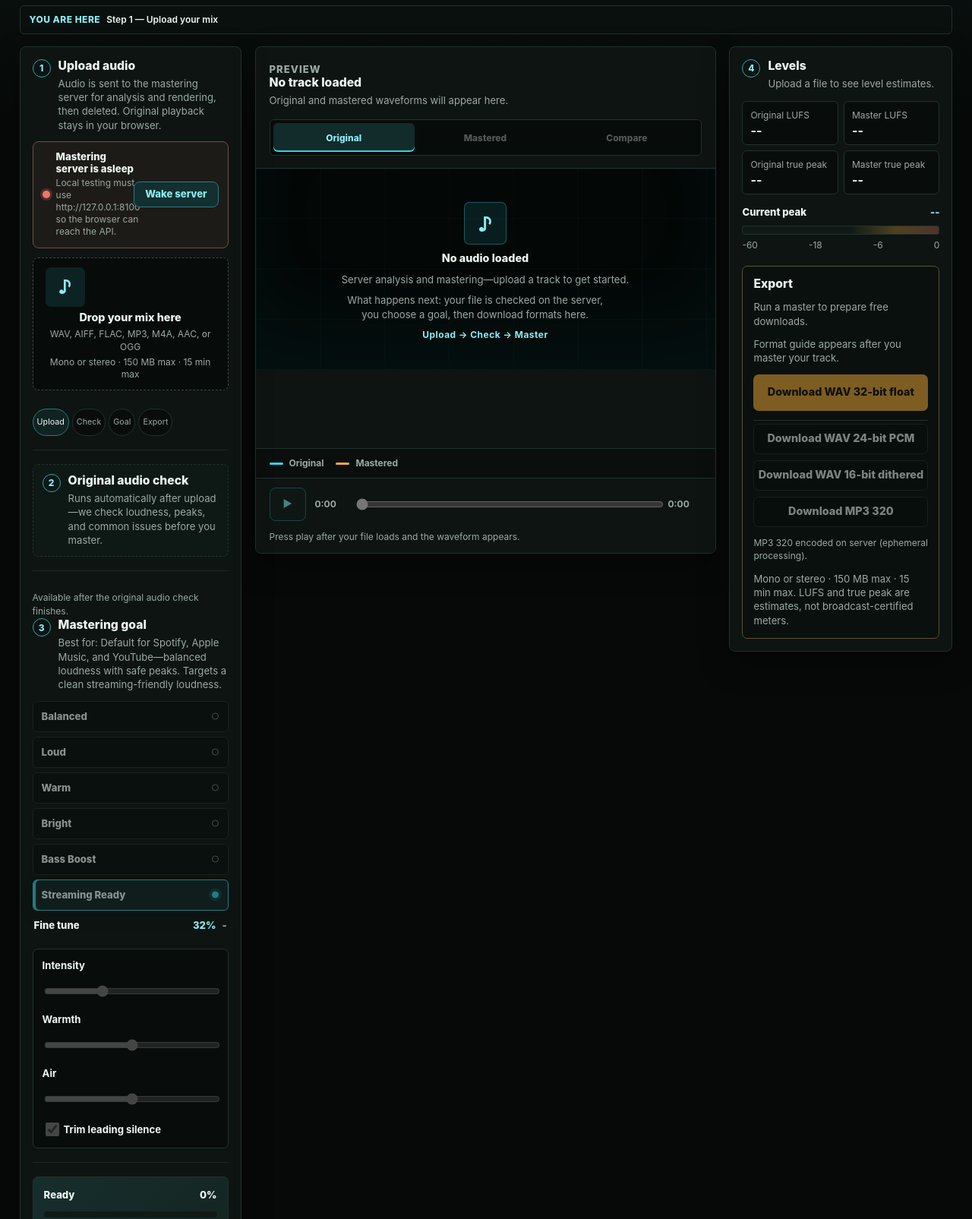
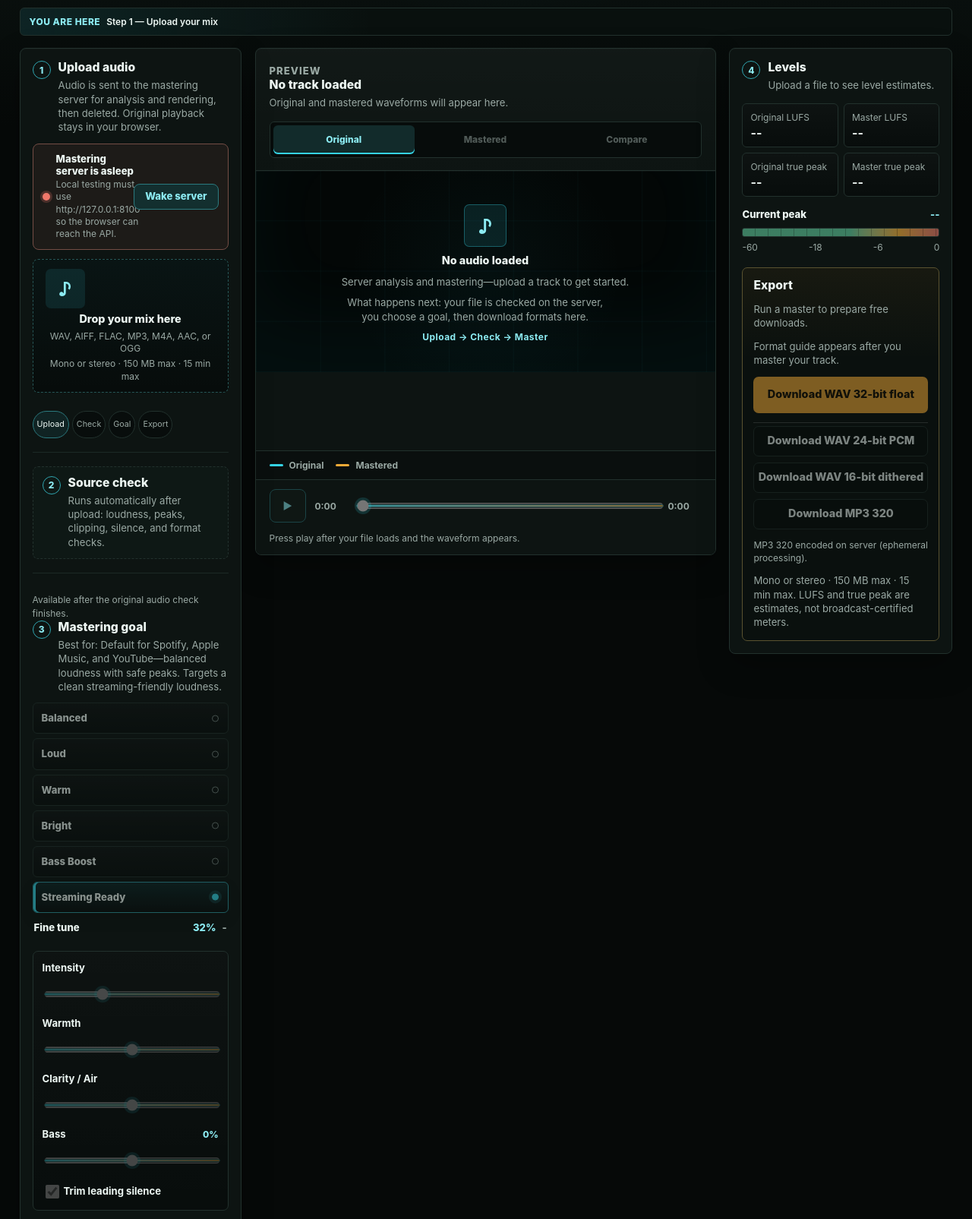
Before and after one commit to DevGhosty/Master-Lab, a website: page index.html in a window 1280 px wide. Shown: the part 123-1728 px from the top of the page at 76% size. Drawn offline with Linux system fonts and the light colour scheme; no server answers.

Commit message:
feat: add bass control to mastering interface and update related UI elements

```diff
--- a/api.js
+++ b/api.js
@@ -105,6 +105,7 @@
   form.append("intensity", String(controls.intensity));
   form.append("warmth", String(controls.warmth));
   form.append("air", String(controls.air));
+  form.append("bass", String(controls.bass));
   form.append("trimSilence", controls.trimSilence ? "true" : "false");
   if (Number.isFinite(controls.targetLoudness)) {
     form.append("targetLoudness", String(controls.targetLoudness));
--- a/app.js
+++ b/app.js
@@ -454,6 +454,9 @@
   applyPreviewVolume();
 });
 els.intensitySlider.addEventListener("input", updateControlOutputs);
+els.warmthSlider.addEventListener("input", updateControlOutputs);
+els.airSlider.addEventListener("input", updateControlOutputs);
+if (els.bassSlider) els.bassSlider.addEventListener("input", updateControlOutputs);
 els.presetButtons.forEach((button) => {
   button.addEventListener("click", () => selectPreset(button.dataset.preset));
 });
--- a/constants.js
+++ b/constants.js
@@ -37,8 +37,8 @@
     server: "Server analysis and mastering—upload a track to get started.",
   },
   status: {
-    idle: "Upload audio to run an original audio check.",
-    serverIdle: "Upload audio for server-side analysis (processed and deleted immediately).",
+    idle: "Upload your mix, get a measured master, compare, export.",
+    serverIdle: "Upload your mix, get a measured server master, compare, export.",
     analysisDone: "Original audio check complete. Choose a preset and master when ready.",
     analysisDoneServer: "Original audio check complete. Choose a preset and master when ready.",
     readyToMaster: "Ready to master",
@@ -97,7 +97,7 @@
     },
     analysisPlaceholder: {
       empty:
-        "Runs automatically after upload—we check loudness, peaks, and common issues before you master.",
+        "Runs automatically after upload: loudness, peaks, clipping, silence, and format checks.",
       loaded: "Checking your file now. Results will appear here in a moment.",
     },
     nextByPhase: {
--- a/dom.js
+++ b/dom.js
@@ -58,6 +58,8 @@
   intensityOutput: document.querySelector("#intensityOutput"),
   warmthSlider: document.querySelector("#warmthSlider"),
   airSlider: document.querySelector("#airSlider"),
+  bassSlider: document.querySelector("#bassSlider"),
+  bassOutput: document.querySelector("#bassOutput"),
   trimSilenceToggle: document.querySelector("#trimSilenceToggle"),
   progressLabel: document.querySelector("#progressLabel"),
   progressPercent: document.querySelector("#progressPercent"),
@@ -310,6 +312,7 @@
   if (els.intensitySlider) els.intensitySlider.disabled = locked;
   if (els.warmthSlider) els.warmthSlider.disabled = locked;
   if (els.airSlider) els.airSlider.disabled = locked;
+  if (els.bassSlider) els.bassSlider.disabled = locked;
   if (els.trimSilenceToggle) els.trimSilenceToggle.disabled = locked;
 }
 
@@ -510,7 +513,7 @@
     intensity: Number(els.intensitySlider.value) / 100,
     warmth: Number(els.warmthSlider.value) / 100,
     air: Number(els.airSlider.value) / 100,
-    bass: preset.bass,
+    bass: Number(els.bassSlider?.value ?? Math.round((preset.bass + 0.5) * 100)) / 100 - 0.5,
     ceilingDb: getAdaptiveCeiling(preset),
     targetLoudness: getAdaptiveTarget(preset),
     sourceLoudnessDb: state.analysis?.loudnessDb ?? null,
@@ -520,6 +523,10 @@
 
 export function updateControlOutputs() {
   els.intensityOutput.textContent = `${els.intensitySlider.value}%`;
+  if (els.bassOutput && els.bassSlider) {
+    const bassValue = Number(els.bassSlider.value) - 50;
+    els.bassOutput.textContent = `${bassValue > 0 ? "+" : ""}${bassValue}%`;
+  }
 }
 
 export function selectPreset(key, applyDefaults = true) {
@@ -536,6 +543,9 @@
     els.intensitySlider.value = Math.round(preset.intensity * 100).toString();
     els.warmthSlider.value = Math.round(preset.warmth * 100).toString();
     els.airSlider.value = Math.round(preset.air * 100).toString();
+    if (els.bassSlider) {
+      els.bassSlider.value = Math.round((preset.bass + 0.5) * 100).toString();
+    }
     updateControlOutputs();
   }
 }
--- a/index.html
+++ b/index.html
@@ -98,7 +98,7 @@
             <div class="section-heading">
               <span class="step-number">2</span>
               <div>
-                <h2>Original audio check</h2>
+                <h2>Source check</h2>
                 <p id="analysisPlaceholderCopy">
                   Runs automatically after upload—we check loudness, peaks, and common issues before you master.
                 </p>
@@ -110,7 +110,7 @@
             <div class="section-heading">
               <span class="step-number">2</span>
               <div>
-                <h2>Original audio check</h2>
+                <h2>Source check</h2>
                 <p id="readinessCopy">Analysis appears after upload.</p>
               </div>
             </div>
@@ -202,8 +202,13 @@
                 <input id="warmthSlider" type="range" min="0" max="100" value="50" disabled />
               </label>
               <label class="range-row">
-                <span>Air</span>
+                <span>Clarity / Air</span>
                 <input id="airSlider" type="range" min="0" max="100" value="50" disabled />
+              </label>
+              <label class="range-row">
+                <span>Bass</span>
+                <output id="bassOutput">0%</output>
+                <input id="bassSlider" type="range" min="0" max="100" value="50" disabled />
               </label>
               <label class="toggle-row">
                 <input id="trimSilenceToggle" type="checkbox" checked disabled />
--- a/styles.css
+++ b/styles.css
@@ -44,6 +44,10 @@
   box-sizing: border-box;
 }
 
+[hidden] {
+  display: none !important;
+}
+
 body {
   margin: 0;
   min-height: 100vh;
@@ -445,15 +449,16 @@
 .input-panel,
 .meters-panel {
   display: flex;
-  height: min(820px, calc(100vh - 132px));
-  min-height: 640px;
+  height: auto;
+  min-height: 0;
+  max-height: none;
   flex-direction: column;
   gap: var(--space-5);
+  overflow: visible;
 }
 
 .input-panel {
   grid-area: input;
-  overflow: auto;
 }
 
 .center-stage {
@@ -1052,7 +1057,7 @@
   border: 1px solid var(--line-strong);
   border-radius: var(--radius-md);
   background: var(--surface-console);
-  color: var(--text);
+  color: var(--ink);
   font-size: var(--text-sm);
   font-weight: 800;
   cursor: pointer;
@@ -1461,7 +1466,7 @@
 }
 
 .meters-panel {
-  overflow: auto;
+  overflow: visible;
 }
 
 .export-box {
@@ -1499,9 +1504,9 @@
 
   .workflow-ribbon {
     display: flex;
-    position: sticky;
-    top: var(--space-3);
-    z-index: 20;
+    position: static;
+    top: auto;
+    z-index: auto;
     box-shadow: var(--shadow-panel);
   }
 
@@ -1837,6 +1842,7 @@
 
 body {
   background:
+    radial-gradient(circle at 52% -14%, rgba(53, 211, 228, 0.12), transparent 28rem),
     linear-gradient(180deg, rgba(15, 28, 25, 0.55), transparent 18rem),
     var(--bg);
   letter-spacing: 0;
@@ -1860,10 +1866,12 @@
   max-width: none;
   min-width: 0;
   margin-bottom: 12px;
-  padding: 14px 16px;
+  padding: 14px 18px;
   border-radius: var(--radius-md);
-  background: rgba(10, 16, 14, 0.94);
-  box-shadow: none;
+  background:
+    linear-gradient(135deg, rgba(53, 211, 228, 0.055), transparent 42%),
+    rgba(8, 13, 12, 0.96);
+  box-shadow: inset 0 1px 0 rgba(255, 255, 255, 0.035);
 }
 
 .brand-row {
@@ -1900,6 +1908,12 @@
 
 .topbar-status {
   max-width: 66ch;
+}
+
+#statusText {
+  color: color-mix(in srgb, var(--ink) 82%, var(--muted));
+  font-size: 0.94rem;
+  font-weight: 650;
 }
 
 #statusText,
@@ -1929,7 +1943,9 @@
   margin-bottom: 16px;
   padding: 9px 12px;
   border-radius: 6px;
-  background: #09100e;
+  background:
+    linear-gradient(90deg, rgba(53, 211, 228, 0.1), transparent 38%),
+    #09100e;
   box-shadow: none;
 }
 
@@ -1945,7 +1961,7 @@
   min-width: 0;
   border-color: var(--line);
   border-radius: var(--radius-md);
-  box-shadow: var(--shadow-panel);
+  box-shadow: var(--shadow-panel), inset 0 1px 0 rgba(255, 255, 255, 0.03);
 }
 
 .panel {
@@ -1996,8 +2012,11 @@
 
 .dropzone {
   min-height: 118px;
+  border-color: color-mix(in srgb, var(--teal) 22%, var(--line));
   border-radius: 7px;
-  background: #070c0b;
+  background:
+    linear-gradient(180deg, rgba(53, 211, 228, 0.04), transparent),
+    #070c0b;
 }
 
 .dropzone.has-file {
@@ -2067,6 +2086,9 @@
   min-height: 0;
   padding: 10px;
   border-radius: 6px;
+  background:
+    linear-gradient(180deg, rgba(255, 255, 255, 0.025), transparent),
+    var(--panel-3);
 }
 
 .preset-grid {
@@ -2079,6 +2101,9 @@
   min-height: 0;
   padding: 10px 34px 10px 11px;
   border-radius: 6px;
+  background:
+    linear-gradient(180deg, rgba(255, 255, 255, 0.028), transparent),
+    var(--panel-3);
   transition:
     border-color 180ms ease,
     background 180ms ease,
@@ -2098,6 +2123,10 @@
 }
 
 .preset-button.active {
+  border-color: color-mix(in srgb, var(--teal) 64%, var(--line));
+  background:
+    linear-gradient(180deg, color-mix(in srgb, var(--teal) 12%, transparent), transparent),
+    var(--panel-3);
   box-shadow: inset 3px 0 0 var(--teal), 0 8px 20px rgba(0, 0, 0, 0.18);
 }
 
@@ -2152,6 +2181,64 @@
 .tuning-details .panel-subsection {
   gap: 12px;
   padding: 12px;
+  background:
+    linear-gradient(180deg, rgba(255, 255, 255, 0.022), transparent),
+    var(--panel-3);
+}
+
+.range-row {
+  grid-template-columns: minmax(0, 1fr) auto;
+  align-items: center;
+}
+
+.range-row > input[type="range"] {
+  grid-column: 1 / -1;
+}
+
+.range-row output {
+  color: var(--teal-dark);
+  font-size: var(--text-xs);
+  font-weight: 850;
+}
+
+input[type="range"] {
+  height: 30px;
+  min-height: 30px;
+}
+
+input[type="range"]::-webkit-slider-runnable-track {
+  height: 4px;
+  border: 1px solid color-mix(in srgb, var(--teal) 18%, var(--line));
+  border-radius: 999px;
+  background:
+    linear-gradient(90deg, color-mix(in srgb, var(--teal) 62%, transparent), color-mix(in srgb, var(--amber) 48%, transparent)),
+    #1a2421;
+}
+
+input[type="range"]::-webkit-slider-thumb {
+  width: 16px;
+  height: 16px;
+  margin-top: -7px;
+  border: 2px solid #07110f;
+  border-radius: 999px;
+  background: var(--teal);
+  box-shadow: 0 0 0 3px color-mix(in srgb, var(--teal) 16%, transparent);
+  -webkit-appearance: none;
+}
+
+input[type="range"]::-moz-range-track {
+  height: 4px;
+  border: 1px solid color-mix(in srgb, var(--teal) 18%, var(--line));
+  border-radius: 999px;
+  background: #1a2421;
+}
+
+input[type="range"]::-moz-range-thumb {
+  width: 14px;
+  height: 14px;
+  border: 2px solid #07110f;
+  border-radius: 999px;
+  background: var(--teal);
 }
 
 .progress-section {
@@ -2183,7 +2270,9 @@
   grid-template-columns: minmax(0, 1fr);
   grid-template-rows: auto minmax(300px, 46vh) auto auto;
   overflow: clip;
-  background: var(--panel);
+  background:
+    linear-gradient(180deg, rgba(255, 255, 255, 0.018), transparent 180px),
+    var(--panel);
 }
 
 .wave-header {
@@ -2242,13 +2331,22 @@
 
 .waveform-wrap {
   min-height: 0;
+  min-width: 0;
+  width: 100%;
+  max-width: 100%;
   height: auto;
   aspect-ratio: 16 / 7;
+  overflow: hidden;
   background:
     linear-gradient(90deg, rgba(53, 211, 228, 0.035) 1px, transparent 1px) 0 0 / 14% 100%,
     linear-gradient(0deg, rgba(53, 211, 228, 0.035) 1px, transparent 1px) 0 0 / 100% 25%,
+    radial-gradient(circle at 50% 50%, rgba(53, 211, 228, 0.045), transparent 55%),
     var(--surface-console);
   box-shadow: inset 0 1px 0 rgba(255, 255, 255, 0.035), inset 0 -72px 100px rgba(53, 211, 228, 0.045);
+}
+
+#waveCanvas {
+  max-width: 100%;
 }
 
 .playhead {
@@ -2294,6 +2392,15 @@
 .meter {
   height: 12px;
   border-radius: 3px;
+  background:
+    repeating-linear-gradient(90deg, transparent 0 16px, rgba(0, 0, 0, 0.24) 16px 17px),
+    linear-gradient(
+      90deg,
+      color-mix(in srgb, var(--good) 52%, var(--panel-2)),
+      color-mix(in srgb, var(--good) 52%, var(--panel-2)) 55%,
+      color-mix(in srgb, var(--amber) 58%, var(--panel-2)) 80%,
+      color-mix(in srgb, var(--danger) 55%, var(--panel-2))
+    );
 }
 
 .meter-fill {
@@ -2305,6 +2412,9 @@
   margin-top: 0;
   padding: 14px;
   border-color: color-mix(in srgb, var(--amber) 27%, var(--line));
+  background:
+    linear-gradient(180deg, color-mix(in srgb, var(--amber) 6%, transparent), transparent 120px),
+    var(--surface-export);
 }
 
 .export-box.is-ready {
```
Also changed, not shown: server/src/index.js (+7 -0 lines).
